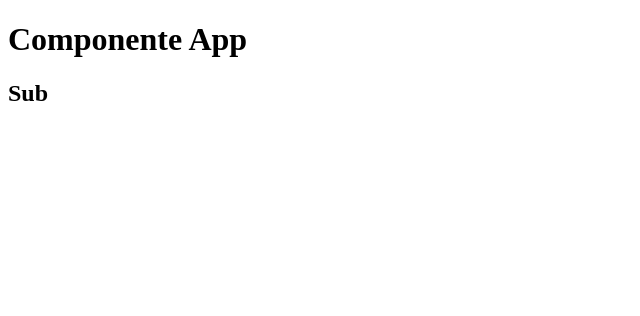
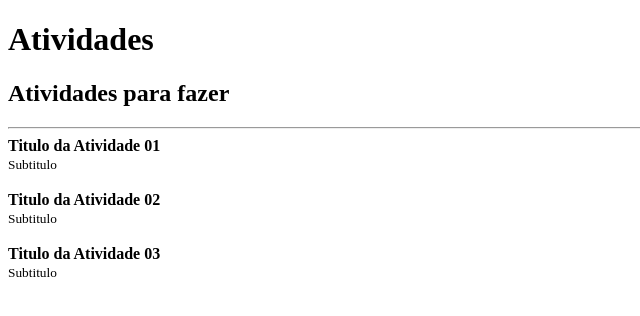
Before and after one commit to edimardaros/jstack-react, a React app: page / in a window 1280 px wide. Shown: the top 316 px of the page, without its empty margins (0-640 px from the left). Built offline with nearby package versions, Linux system fonts and the light colour scheme.

Commit message:
O que sao Props

```diff
--- a/src/App.js
+++ b/src/App.js
@@ -1,4 +1,8 @@
 import React from "react";
+
+import Post from './Post';
+
+const tituloZeroUm = 'Atividades 01'
 
 // Functional Component (Componente Funcional)
 function App() {
@@ -6,8 +10,39 @@ function App() {
     // Usar React.Fragment no lugar de dev/span/etc, assim nao aparece no source.
     // pode usar <> também
     <React.Fragment>
-      <h1>Componente App</h1>
-      <h2>Sub</h2>
+      <h1>Atividades</h1>
+      <h2>Atividades para fazer</h2>
+
+
+      <hr />
+
+      <Post
+        post={{
+          title: 'Titulo da Atividade 01',
+          subtitle: 'Subtitulo'
+        }}
+        />
+
+      <Post
+        post={{
+          title: 'Titulo da Atividade 02',
+          subtitle: 'Subtitulo'
+        }}
+        />
+
+<Post
+        post={{
+          title: 'Titulo da Atividade 03',
+          subtitle: 'Subtitulo'
+        }}
+        />
+
+
+      {/* <Post
+        title="Titulo da Atividade 1"
+        subtitle="Subtitulo da Atividade"
+        /> */}
+
     </React.Fragment>
 
   );
--- /dev/null
+++ b/src/Post.js
@@ -0,0 +1,15 @@
+import React from "react";
+
+export default function Post(props) {
+  console.log(props)
+  return (
+    <>
+      <article>
+        <strong>{props.post.title}</strong><br />
+        <small>{props.post.subtitle}</small>
+      </article>
+      <br />
+    </>
+
+  );
+}
```
